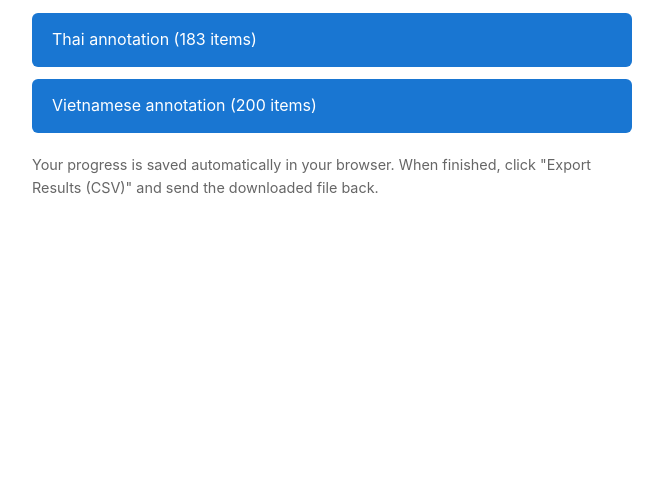
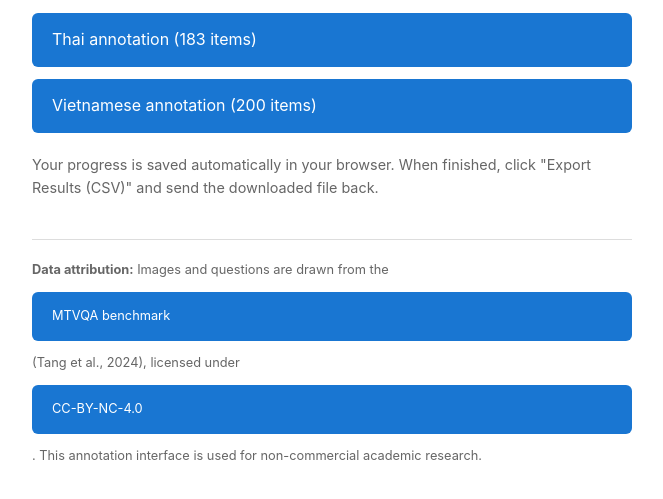
Before and after one commit to Ziyu415/multiprobe-annotation, a plain HTML site: page index.html in a window 1280 px wide. Shown: the part 175-674 px from the top of the page, without its empty margins (308-971 px from the left). Drawn offline with Linux system fonts and the light colour scheme.

Commit message:
Add MTVQA attribution (CC-BY-NC-4.0)

```diff
--- a/index.html
+++ b/index.html
@@ -19,5 +19,14 @@ a:hover { background: #1565C0; }
 <a href="annotate_vi.html">Vietnamese annotation (200 items)</a>
 <p class="note">Your progress is saved automatically in your browser.
 When finished, click "Export Results (CSV)" and send the downloaded file back.</p>
+
+<hr style="margin-top: 40px; border: none; border-top: 1px solid #ddd;">
+<p class="note" style="font-size: 0.8em;">
+<strong>Data attribution:</strong> Images and questions are drawn from the
+<a href="https://arxiv.org/abs/2405.11985">MTVQA benchmark</a>
+(Tang et al., 2024), licensed under
+<a href="https://creativecommons.org/licenses/by-nc/4.0/">CC-BY-NC-4.0</a>.
+This annotation interface is used for non-commercial academic research.
+</p>
 </body>
 </html>
```
Also changed, not shown: 1 other file.
